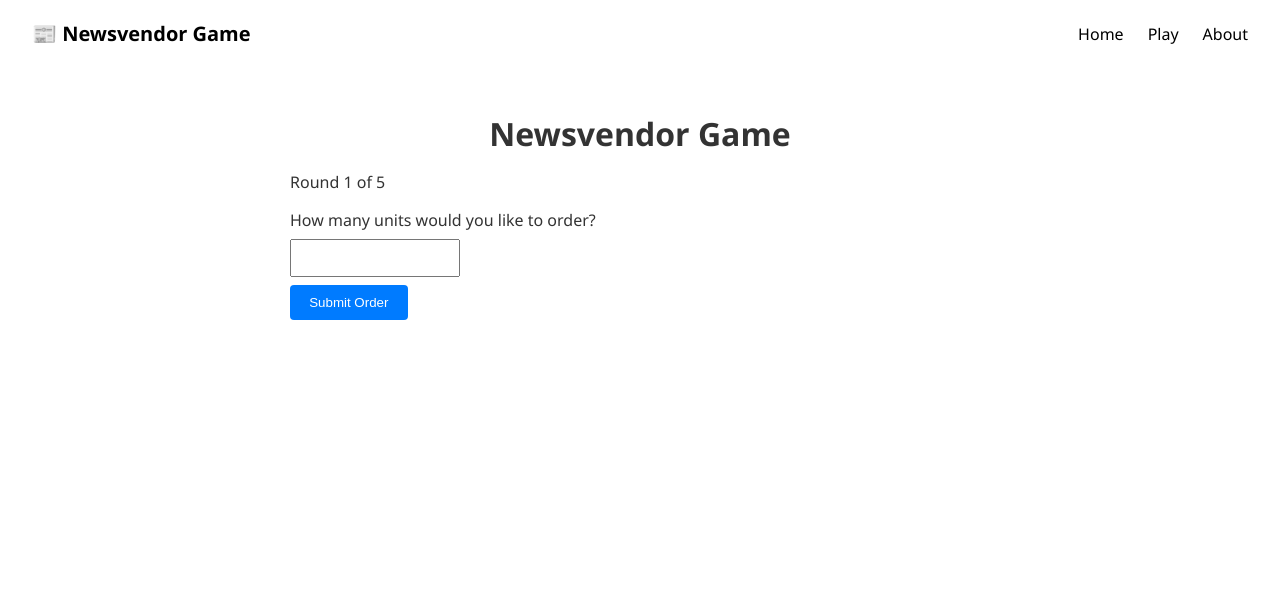
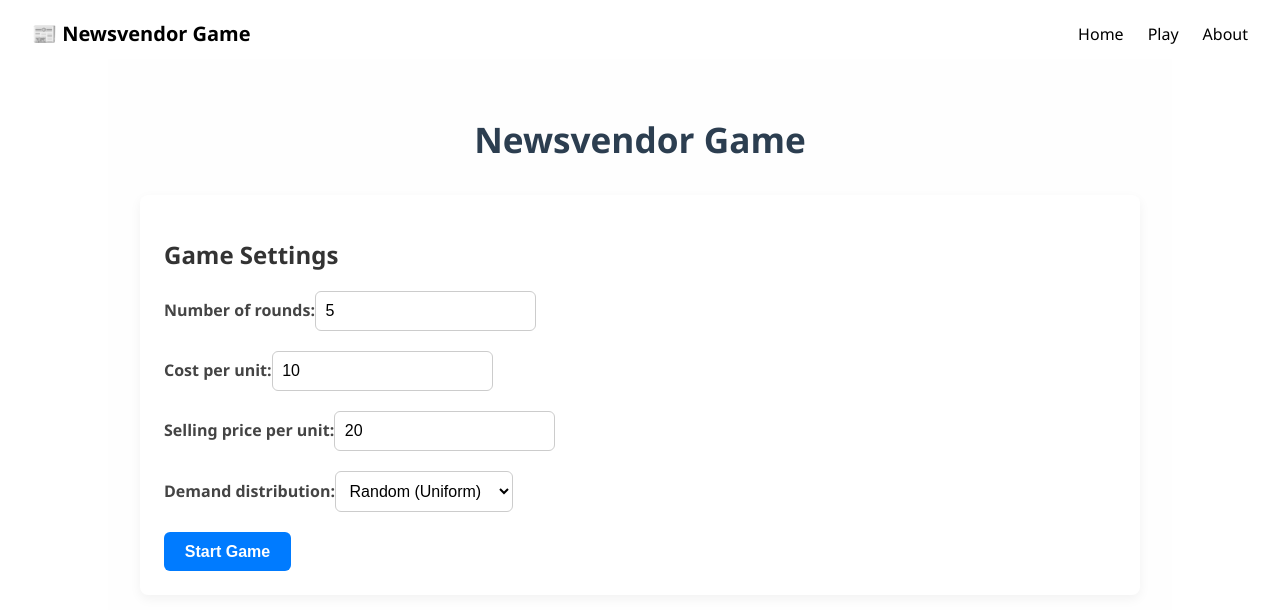
Before and after one commit to Budgettt/newsvendor-cap, a React (Vite) app in the folder frontend/: page /game in a window 1280 px wide. Shown: the top 610 px of the page. Built offline with nearby package versions, Linux system fonts and the light colour scheme.

Commit message:
added normal distribution

```diff
--- /dev/null
+++ b/frontend/src/components/GameForm.jsx
@@ -0,0 +1,18 @@
+import "../styles/GamePage.css";
+
+const GameForm = ({ orderQty, setOrderQty, onSubmit }) => (
+  <form onSubmit={onSubmit} className="game-form">
+    <label htmlFor="orderQty">How many units would you like to order?</label>
+    <input
+      type="number"
+      id="orderQty"
+      value={orderQty}
+      onChange={(e) => setOrderQty(e.target.value)}
+      min="0"
+      required
+    />
+    <button type="submit">Submit Order</button>
+  </form>
+);
+
+export default GameForm;
--- /dev/null
+++ b/frontend/src/components/GameHistory.jsx
@@ -0,0 +1,35 @@
+import "../styles/GamePage.css";
+
+const GameHistory = ({ history }) => (
+  <div className="history-table">
+    <h3>Game History</h3>
+    <table>
+      <thead>
+        <tr>
+          <th>Round</th>
+          <th>Demand</th>
+          <th>Order Qty</th>
+          <th>Sales</th>
+          <th>Lost Sales</th>
+          <th>Surplus Inventory</th>
+          <th>Profit</th>
+        </tr>
+      </thead>
+      <tbody>
+        {history.map((entry, idx) => (
+          <tr key={idx}>
+            <td>{entry.round}</td>
+            <td>{entry.demand}</td>
+            <td>{entry.orderQty}</td>
+            <td>{entry.unitsSold}</td>
+            <td>{entry.lostSales}</td>
+            <td>{entry.surplus}</td>
+            <td>${entry.profit}</td>
+          </tr>
+        ))}
+      </tbody>
+    </table>
+  </div>
+);
+
+export default GameHistory;
--- /dev/null
+++ b/frontend/src/components/GameOverScreen.jsx
@@ -0,0 +1,21 @@
+import "../styles/GamePage.css";
+
+const GameOverScreen = ({
+  totalRounds,
+  totalProfit,
+  demandType,
+  onRestart,
+}) => (
+  <div className="game-over">
+    <h2>Game Over</h2>
+    <p>
+      Total rounds: <strong>{totalRounds}</strong>
+    </p>
+    <p>
+      Your total profit: <strong>${totalProfit}</strong>
+    </p>
+    <button onClick={onRestart}>Play Again</button>
+  </div>
+);
+
+export default GameOverScreen;
--- /dev/null
+++ b/frontend/src/components/GameRoundResults.jsx
@@ -0,0 +1,12 @@
+import "../styles/GamePage.css";
+
+const RoundResults = ({ round, demand, orderQty, profit }) => (
+  <div className="round-results">
+    <h3>Round {round} Results</h3>
+    <p>Demand: {demand}</p>
+    <p>Sales: {Math.min(orderQty, demand)}</p>
+    <p>Profit: ${profit}</p>
+  </div>
+);
+
+export default RoundResults;
--- /dev/null
+++ b/frontend/src/components/GameSettingsForm.jsx
@@ -0,0 +1,63 @@
+import "../styles/GamePage.css";
+
+const SettingsForm = ({
+  costPerUnit,
+  sellingPrice,
+  maxRounds,
+  demandType,
+  setCostPerUnit,
+  setSellingPrice,
+  setMaxRounds,
+  setDemandType,
+  onSubmit,
+}) => (
+  <form onSubmit={onSubmit} className="settings-form">
+    <h2>Game Settings</h2>
+    <label>
+      Number of rounds:
+      <input
+        type="number"
+        value={maxRounds}
+        onChange={(e) => setMaxRounds(Number(e.target.value))}
+        min="1"
+        required
+      />
+    </label>
+    <label>
+      Cost per unit:
+      <input
+        type="number"
+        value={costPerUnit}
+        onChange={(e) => setCostPerUnit(Number(e.target.value))}
+        min="1"
+        required
+      />
+    </label>
+    <label>
+      Selling price per unit:
+      <input
+        type="number"
+        value={sellingPrice}
+        onChange={(e) => setSellingPrice(Number(e.target.value))}
+        min="1"
+        required
+      />
+    </label>
+
+    <label>
+      Demand distribution:
+      <select
+        value={demandType}
+        onChange={(e) => setDemandType(e.target.value)}
+        required
+      >
+        <option value="random">Random (Uniform)</option>
+        <option value="normal">Normal Distribution</option>
+      </select>
+    </label>
+
+    <button type="submit">Start Game</button>
+  </form>
+);
+
+export default SettingsForm;
--- a/frontend/src/pages/GamePage.jsx
+++ b/frontend/src/pages/GamePage.jsx
@@ -1,13 +1,31 @@
-import React, { useState } from "react";
+import { useState } from "react";
 import "../styles/GamePage.css";
 
-const COST_PER_UNIT = 5;
-const SELLING_PRICE_PER_UNIT = 10;
-const MAX_ROUNDS = 5;
-
-const getRandomDemand = () => Math.floor(Math.random() * 21) + 10; // 10–30 units
+import SettingsForm from "../components/GameSettingsForm";
+import GameForm from "../components/GameForm";
+import RoundResults from "../components/GameRoundResults";
+import GameHistory from "../components/GameHistory";
+import GameOverScreen from "../components/GameOverScreen";
 
 const GamePage = () => {
+  // Set Range of generated values
+  // Random Uniform
+  const MIN_DEMAND = 50;
+  const MAX_DEMAND = 150;
+  // Random Normal
+  const MIN_STD = 0.5;
+  const MAX_STD = 5.0;
+  const MIN_AVG = 50;
+  const MAX_AVG = 150;
+
+  // Settings state
+  const [maxRounds, setMaxRounds] = useState(5);
+  const [demandType, setDemandType] = useState("random");
+  const [costPerUnit, setCostPerUnit] = useState(10);
+  const [sellingPrice, setSellingPrice] = useState(20);
+  const [settingsConfirmed, setSettingsConfirmed] = useState(false);
+
+  // Game state
   const [round, setRound] = useState(1);
   const [orderQty, setOrderQty] = useState("");
   const [demand, setDemand] = useState(null);
@@ -15,16 +33,58 @@ const GamePage = () => {
   const [history, setHistory] = useState([]);
   const [gameOver, setGameOver] = useState(false);
 
-  const handleSubmit = (e) => {
+  const getRandomUniformDemand = () => {
+    return (
+      Math.floor(Math.random() * (MAX_DEMAND - MIN_DEMAND + 1)) + MIN_DEMAND
+    );
+  };
+
+  const getRandomNormalDemand = () => {
+    let x = Math.random();
+    let y = Math.random();
+
+    // Box-Muller Transform
+    let z = Math.sqrt(-2.0 * Math.log(x)) * Math.cos(2.0 * Math.PI * y);
+
+    // Shift value to match avg and std
+    const avg = Math.random() * (MAX_AVG - MIN_AVG) + 1;
+    const std = Math.random() * (MAX_STD - MIN_STD);
+    const demand = Math.round(z * std + avg);
+
+    console.log(`avg: ${avg}, std: ${std}, demand: ${demand}`);
+    return demand;
+  };
+
+  const handleSettingsSubmit = (e) => {
+    e.preventDefault();
+    setSettingsConfirmed(true);
+  };
+
+  const handleSubmitOrder = (e) => {
     e.preventDefault();
     const qty = parseInt(orderQty, 10);
     if (isNaN(qty) || qty < 0) return;
 
-    const currentDemand = getRandomDemand();
+    // Determine Demand based on type
+    let currentDemand = 0;
+    if (demandType === "random") {
+      currentDemand = getRandomUniformDemand();
+    } else if (demandType === "normal") {
+      currentDemand = getRandomNormalDemand();
+    }
+
     const unitsSold = Math.min(qty, currentDemand);
-    const revenue = unitsSold * SELLING_PRICE_PER_UNIT;
-    const cost = qty * COST_PER_UNIT;
+    const revenue = unitsSold * sellingPrice;
+    const cost = qty * costPerUnit;
     const roundProfit = revenue - cost;
+    let lostSales = 0;
+    let surplus = 0;
+
+    if (currentDemand > qty) {
+      lostSales = currentDemand - qty;
+    } else {
+      surplus = qty - currentDemand;
+    }
 
     const newEntry = {
       round,
@@ -32,6 +92,8 @@ const GamePage = () => {
       demand: currentDemand,
       unitsSold,
       profit: roundProfit,
+      lostSales,
+      surplus,
     };
 
     setHistory([...history, newEntry]);
@@ -39,7 +101,7 @@ const GamePage = () => {
     setProfit(roundProfit);
     setOrderQty("");
 
-    if (round >= MAX_ROUNDS) {
+    if (round >= maxRounds) {
       setGameOver(true);
     } else {
       setRound(round + 1);
@@ -56,75 +118,57 @@ const GamePage = () => {
     setProfit(null);
     setHistory([]);
     setGameOver(false);
+    setSettingsConfirmed(false);
   };
 
   return (
     <div className="game-container">
       <h1>Newsvendor Game</h1>
-      <p>
-        Round {round} of {MAX_ROUNDS}
-      </p>
 
-      {!gameOver ? (
-        <form onSubmit={handleSubmit} className="game-form">
-          <label htmlFor="orderQty">
-            How many units would you like to order?
-          </label>
-          <input
-            type="number"
-            id="orderQty"
-            value={orderQty}
-            onChange={(e) => setOrderQty(e.target.value)}
-            min="0"
-            required
-          />
-          <button type="submit">Submit Order</button>
-        </form>
+      {!settingsConfirmed ? (
+        <SettingsForm
+          costPerUnit={costPerUnit}
+          sellingPrice={sellingPrice}
+          maxRounds={maxRounds}
+          demandType={demandType}
+          setCostPerUnit={setCostPerUnit}
+          setSellingPrice={setSellingPrice}
+          setMaxRounds={setMaxRounds}
+          setDemandType={setDemandType}
+          onSubmit={handleSettingsSubmit}
+        />
       ) : (
-        <div className="game-over">
-          <h2>Game Over</h2>
+        <>
           <p>
-            Your total profit: <strong>${totalProfit}</strong>
+            Round {round} of {maxRounds}
           </p>
-          <button onClick={handleRestart}>Play Again</button>
-        </div>
-      )}
 
-      {demand !== null && profit !== null && !gameOver && (
-        <div className="round-results">
-          <h3>Round {round} Results</h3>
-          <p>Demand: {demand}</p>
-          <p>Units Sold: {Math.min(orderQty, demand)}</p>
-          <p>Profit: ${profit}</p>
-        </div>
-      )}
+          {!gameOver ? (
+            <GameForm
+              orderQty={orderQty}
+              setOrderQty={setOrderQty}
+              onSubmit={handleSubmitOrder}
+            />
+          ) : (
+            <GameOverScreen
+              totalRounds={maxRounds}
+              totalProfit={totalProfit}
+              demandType={demandType}
+              onRestart={handleRestart}
+            />
+          )}
 
-      {history.length > 0 && (
-        <div className="history-table">
-          <h3>Game History</h3>
-          <table>
-            <thead>
-              <tr>
-                <th>Round</th>
-                <th>Order Qty</th>
-                <th>Demand</th>
-                <th>Units Sold</th>
-                <th>Profit</th>
-              </tr>
-            </thead>
-            <tbody>
-              {history.map((entry, idx) => (
-                <tr key={idx}>
-                  <td>{entry.round}</td>
-                  <td>{entry.orderQty}</td>
-                  <td>{entry.demand}</td>
-                  <td>{entry.unitsSold}</td>
-                  <td>${entry.profit}</td>
-                </tr>
-              ))}
-            </tbody>
-          </table>
-        </div>
+          {demand !== null && profit !== null && !gameOver && (
+            <RoundResults
+              totalRounds={round}
+              demand={demand}
+              orderQty={orderQty}
+              profit={profit}
+            />
+          )}
+
+          {history.length > 0 && <GameHistory history={history} />}
+        </>
       )}
     </div>
   );
--- a/frontend/src/styles/GamePage.css
+++ b/frontend/src/styles/GamePage.css
@@ -1,64 +1,165 @@
+/* Core Layout */
 .game-container {
-  max-width: 700px;
+  max-width: 1000px;
   margin: auto;
   padding: 2rem;
   font-family: "Segoe UI", sans-serif;
   color: #333;
+  background-color: #fefefe;
 }
 
 h1 {
   text-align: center;
+  margin-bottom: 2rem;
+  font-size: 2.2rem;
+  color: #2c3e50;
+}
+
+/* Form Styling */
+.game-form,
+.settings-form {
+  display: flex;
+  flex-direction: column;
+  margin-bottom: 2rem;
+  background: #ffffff;
+  padding: 1.5rem;
+  border-radius: 8px;
+  box-shadow: 0 4px 12px rgba(0, 0, 0, 0.05);
+}
+
+.settings-form select {
+  padding: 0.6rem;
+  font-size: 1rem;
+  max-width: 200px;
+  border: 1px solid #ccc;
+  border-radius: 6px;
+  background-color: white;
   margin-bottom: 1rem;
 }
 
-.game-form {
-  display: flex;
-  flex-direction: column;
-  margin-bottom: 2rem;
+.game-form label,
+.settings-form label {
+  margin-bottom: 0.3rem;
+  font-weight: 600;
+  color: #444;
 }
 
-.game-form input {
-  padding: 0.5rem;
-  margin: 0.5rem 0;
+.game-form input,
+.settings-form input {
+  padding: 0.6rem;
+  margin-bottom: 1rem;
   font-size: 1rem;
-  max-width: 150px;
+  max-width: 200px;
+  border: 1px solid #ccc;
+  border-radius: 6px;
+  transition: border-color 0.2s;
+}
+
+.game-form input:focus,
+.settings-form input:focus {
+  border-color: #007bff;
+  outline: none;
+}
+
+/* Buttons */
+.game-form button,
+.settings-form button,
+.game-over button {
+  padding: 0.65rem 1.3rem;
+  font-size: 1rem;
+  font-weight: 600;
+  color: #fff;
+  border: none;
+  border-radius: 6px;
+  cursor: pointer;
+  width: fit-content;
+  transition: background-color 0.2s ease;
 }
 
 .game-form button {
-  padding: 0.6rem 1.2rem;
   background-color: #007bff;
-  color: white;
-  border: none;
-  border-radius: 4px;
-  cursor: pointer;
-  width: fit-content;
 }
 
 .game-form button:hover {
-  background-color: #0056b3;
+  background-color: #2c92ff;
 }
 
+.settings-form button {
+  background-color: #007bff;
+}
+
+.settings-form button:hover {
+  background-color: #2c92ff;
+}
+
+.game-over button {
+  background-color: #6c757d;
+  margin-top: 1rem;
+}
+
+.game-over button:hover {
+  background-color: #5a6268;
+}
+
+/* Result Cards */
 .round-results,
 .game-over {
   background: #f8f9fa;
   border: 1px solid #dee2e6;
-  padding: 1rem;
+  padding: 1.5rem;
   margin-bottom: 2rem;
-  border-radius: 5px;
+  border-radius: 8px;
+  box-shadow: 0 2px 6px rgba(0, 0, 0, 0.05);
 }
 
+.round-results h3,
+.history-table h3 {
+  margin-top: 0;
+  color: #2c3e50;
+}
+
+/* Table Styling */
 .history-table {
   margin-top: 2rem;
+  overflow-x: auto;
+  background: #fff;
+  padding: 1.2rem;
+  border-radius: 8px;
+  box-shadow: 0 3px 8px rgba(0, 0, 0, 0.05);
 }
 
 .history-table table {
   width: 100%;
   border-collapse: collapse;
+  font-size: 0.95rem;
 }
 
 .history-table th,
 .history-table td {
-  border: 1px solid #ccc;
+  border: 1px solid #ddd;
   padding: 0.75rem;
   text-align: center;
 }
+
+.history-table th {
+  background-color: #f1f1f1;
+  color: #333;
+  font-weight: 600;
+}
+
+/* Responsive Adjustments */
+@media (max-width: 600px) {
+  .game-container {
+    padding: 1rem;
+  }
+
+  .game-form input,
+  .settings-form input {
+    max-width: 100%;
+  }
+
+  .game-form,
+  .settings-form {
+    padding: 1rem;
+  }
+}
--- a/frontend/src/styles/Navbar.css
+++ b/frontend/src/styles/Navbar.css
@@ -35,7 +35,7 @@
 
 .navbar-links .active a,
 .navbar-links li:hover a {
-  color: #00b7ff;
+  color: #007bff;
 }
 
 .navbar-options {
```
Also changed, not shown: frontend/src/pages/HomePage.jsx (+9 -4 lines), frontend/src/styles/HomePage.css (+11 -2 lines).
